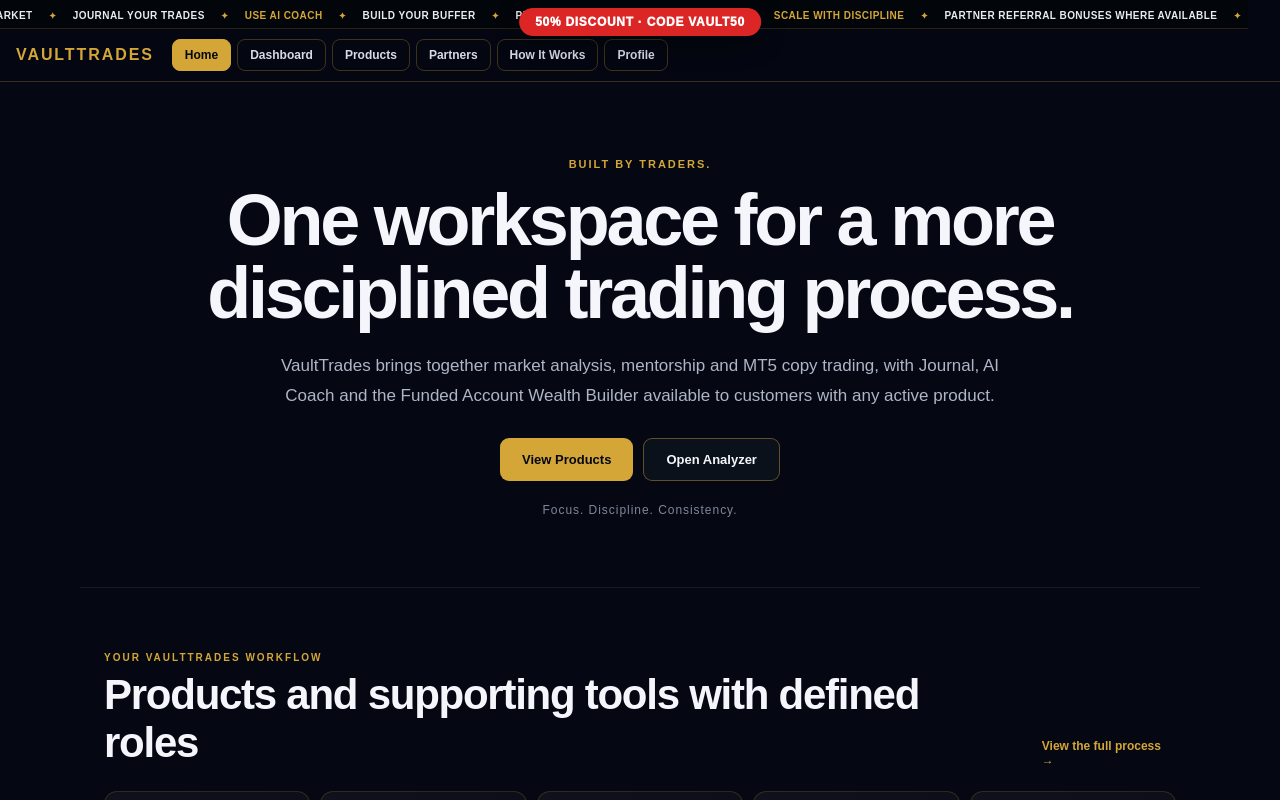
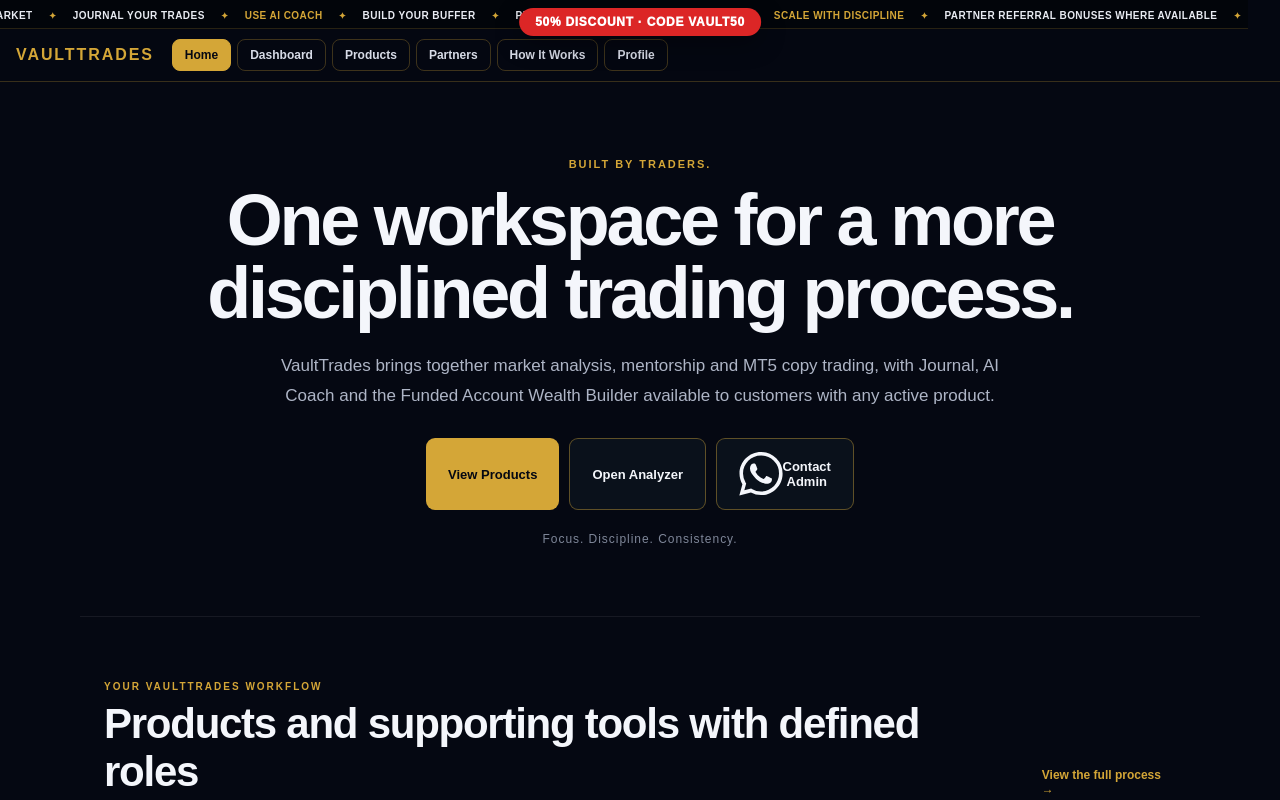
Before and after one commit to iyandatalks/vaulttrades, a Next.js app: page / in a window 1280 px wide. Shown: the top 800 px of the page. Built offline with nearby package versions, Linux system fonts and the light colour scheme; no server answers.

Commit message:
Add WhatsApp contact admin button to homepage

```diff
--- a/app/page.tsx
+++ b/app/page.tsx
@@ -30,6 +30,18 @@ export default function HomePage() {
         <div className="vt-actions">
           <Link className="vt-primary" href="/products">View Products</Link>
           <Link className="vt-secondary" href="/analyzer">Open Analyzer</Link>
+          <a
+            className="vt-secondary vt-whatsapp-contact"
+            href="https://wa.me/27746653633?text=Hello%20VaultTrades%20Admin%2C%20I%20would%20like%20assistance%20with%20joining."
+            target="_blank"
+            rel="noopener noreferrer"
+            aria-label="Contact VaultTrades Admin on WhatsApp"
+          >
+            <svg viewBox="0 0 24 24" aria-hidden="true" focusable="false">
+              <path fill="currentColor" d="M20.52 3.48A11.8 11.8 0 0 0 12.13 0C5.6 0 .28 5.31.28 11.84c0 2.09.55 4.13 1.6 5.93L.18 24l6.38-1.67a11.9 11.9 0 0 0 5.57 1.42h.01c6.53 0 11.85-5.31 11.86-11.84a11.78 11.78 0 0 0-3.48-8.43ZM12.14 21.7h-.01a9.9 9.9 0 0 1-5.04-1.38l-.36-.21-3.79.99 1.01-3.69-.23-.38a9.86 9.86 0 0 1-1.51-5.19c0-5.46 4.45-9.9 9.92-9.9a9.84 9.84 0 0 1 7.01 2.91 9.83 9.83 0 0 1 2.9 7.01c0 5.46-4.45 9.9-9.9 9.9Zm5.43-7.41c-.3-.15-1.77-.87-2.05-.97-.28-.1-.47-.15-.67.15-.2.3-.77.97-.94 1.17-.17.2-.35.22-.65.07-.3-.15-1.26-.46-2.4-1.47-.89-.79-1.49-1.77-1.67-2.07-.17-.3-.02-.46.13-.61.14-.14.3-.35.45-.52.15-.17.2-.3.3-.5.1-.2.05-.37-.02-.52-.08-.15-.67-1.62-.92-2.22-.24-.58-.49-.5-.67-.51h-.57c-.2 0-.52.07-.8.37-.27.3-1.04 1.02-1.04 2.49s1.07 2.89 1.22 3.09c.15.2 2.1 3.2 5.08 4.49.71.31 1.26.5 1.69.64.71.23 1.36.2 1.87.12.57-.09 1.77-.72 2.02-1.42.25-.7.25-1.3.17-1.42-.07-.13-.27-.2-.57-.35Z"/>
+            </svg>
+            Contact Admin
+          </a>
         </div>
         <div className="vt-hero-note">Focus. Discipline. Consistency.</div>
       </section>
```
